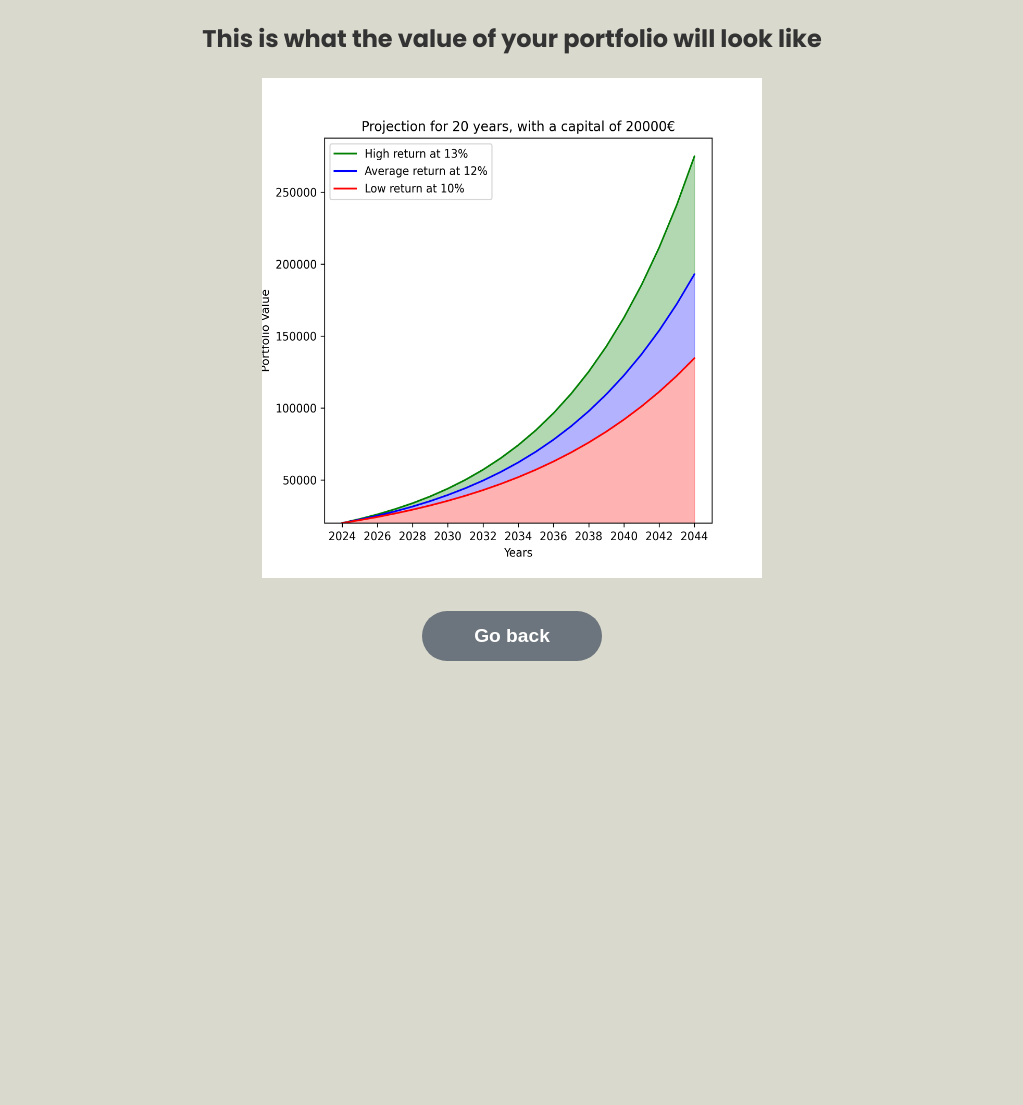
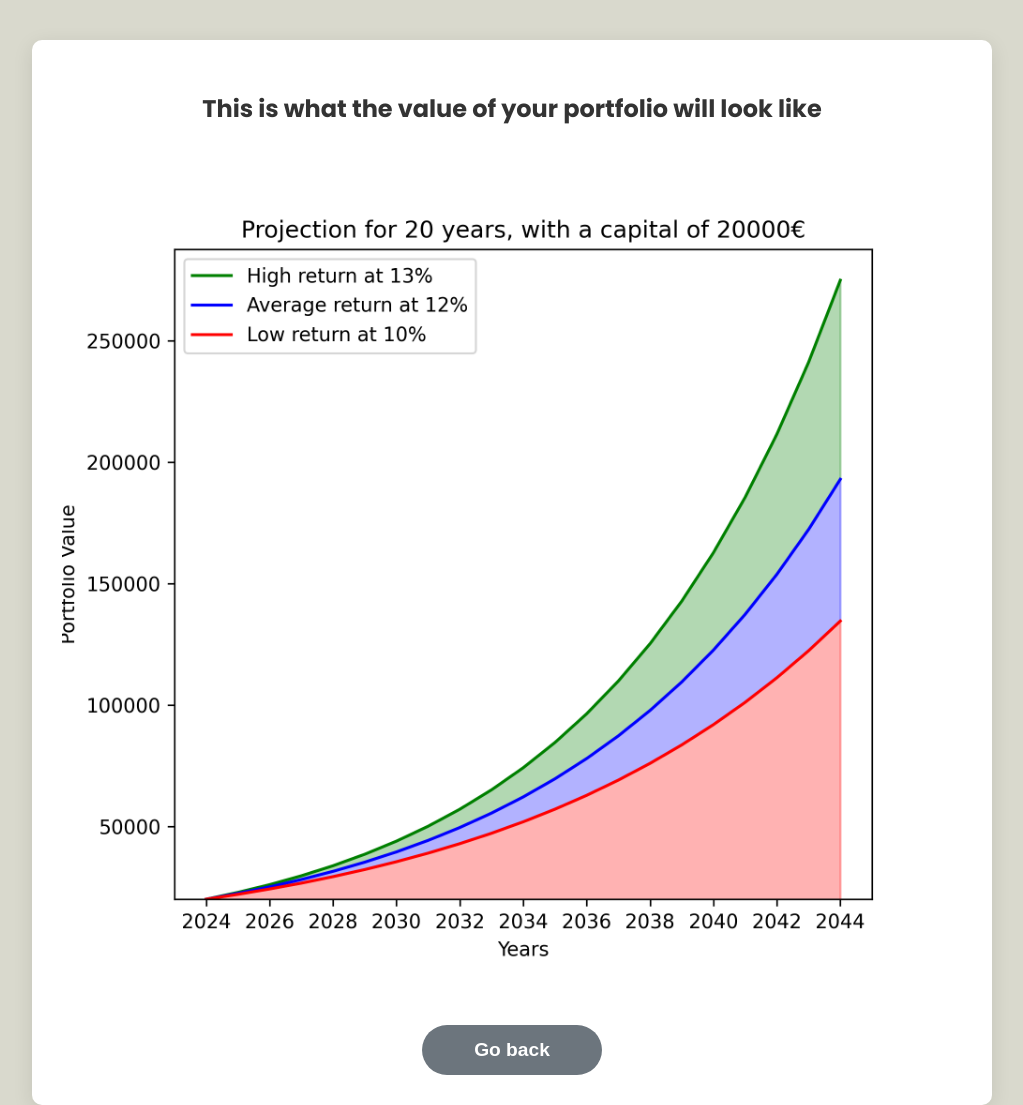
Before and after one commit to unibo-dtm-se-2425-HelpInvest/artifact, a Flask app: template templates/second_page.html in a window 1280 px wide. Shown: the whole page, without its empty margins (128-1151 px from the left). Before the commit the page ends 661 px from the top, so only its background shows below. Run offline with Flask 3, Linux system fonts and the light colour scheme; the template is opened without the code that fills it, so the values that code supplies are empty.

Commit message:
Refactor second_page.html structure and styles

```diff
--- a/templates/second_page.html
+++ b/templates/second_page.html
@@ -3,16 +3,18 @@
 <head>
     <meta charset="UTF-8" />
     <title>HelpInvest</title>
+    <link rel="stylesheet" href="https://fonts.googleapis.com/css2?family=Poppins:wght@400;700&family=Roboto:wght@400;700&display=swap">
     <link rel="stylesheet" type= "text/css" href= "{{ url_for('static',filename='styles/homepage.css') }}">
 </head>
 
 <body>
-    <h2>This is what the value of your portfolio will look like</h2>
-    <img src="static/images/plot.png" alt="plot" width="500" height="500">
-    <br>
-    <br>
-    <a href={{url_for("home")}}>
-        <input type="button" name="go_back_button" id="go_back_button" value = "Go back"></input>
+    <div id="second-page-container">
+        <h2>This is what the value of your portfolio will look like</h2>
+        <img src="static/images/plot.png" alt="plot" width="100%" height="auto"> <br>
+        <br>
+        <a href={{url_for("home")}}>
+            <input type="button" name="go_back_button" id="go_back_button" value = "Go back"></input>
 
-    </a>
+        </a>
+    </div>
 </body>
```
